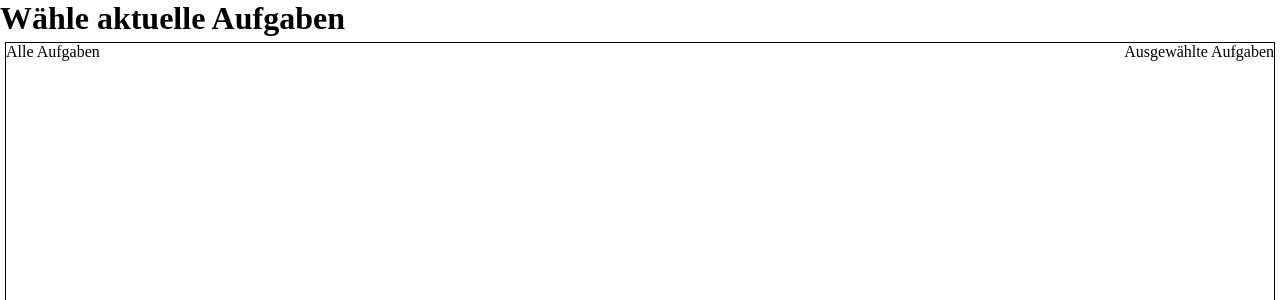
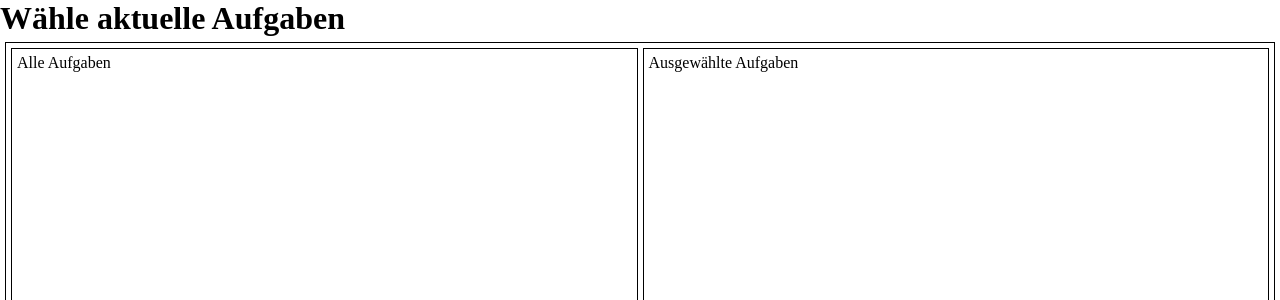
Before and after one commit to A11yship/capstone-project, a Next.js app: page /create-list in a window 1280 px wide. Shown: the top 300 px of the page. Built offline with nearby package versions, Linux system fonts and the light colour scheme.

Commit message:
Add basic column styling

```diff
--- /dev/null
+++ b/src/components/Column/StyledColumn.js
@@ -0,0 +1,9 @@
+import styled from 'styled-components';
+
+const StyledColumn = styled.div`
+	width: 100%;
+	padding: 5px;
+	border: 1px solid black;
+`;
+
+export default StyledColumn;
--- a/src/components/Container/StyledContainer.js
+++ b/src/components/Container/StyledContainer.js
@@ -6,6 +6,8 @@ const StyledContainer = styled.div`
 	width: auto;
 	height: calc(100vh - 50px);
 	margin: 5px;
+	padding: 5px;
+	gap: 5px;
 	border: 1px solid black;
 `;
 
--- a/src/pages/create-list.js
+++ b/src/pages/create-list.js
@@ -1,3 +1,4 @@
+import StyledColumn from '../components/Column/StyledColumn';
 import StyledContainer from '../components/Container/StyledContainer';
 
 export default function CreateList() {
@@ -8,7 +9,7 @@ export default function CreateList() {
 			<h1>Wähle aktuelle Aufgaben </h1>
 			<StyledContainer>
 				{columns.map(column => {
-					return <div key={column}>{column}</div>;
+					return <StyledColumn key={column}>{column}</StyledColumn>;
 				})}
 			</StyledContainer>
 		</>
```
